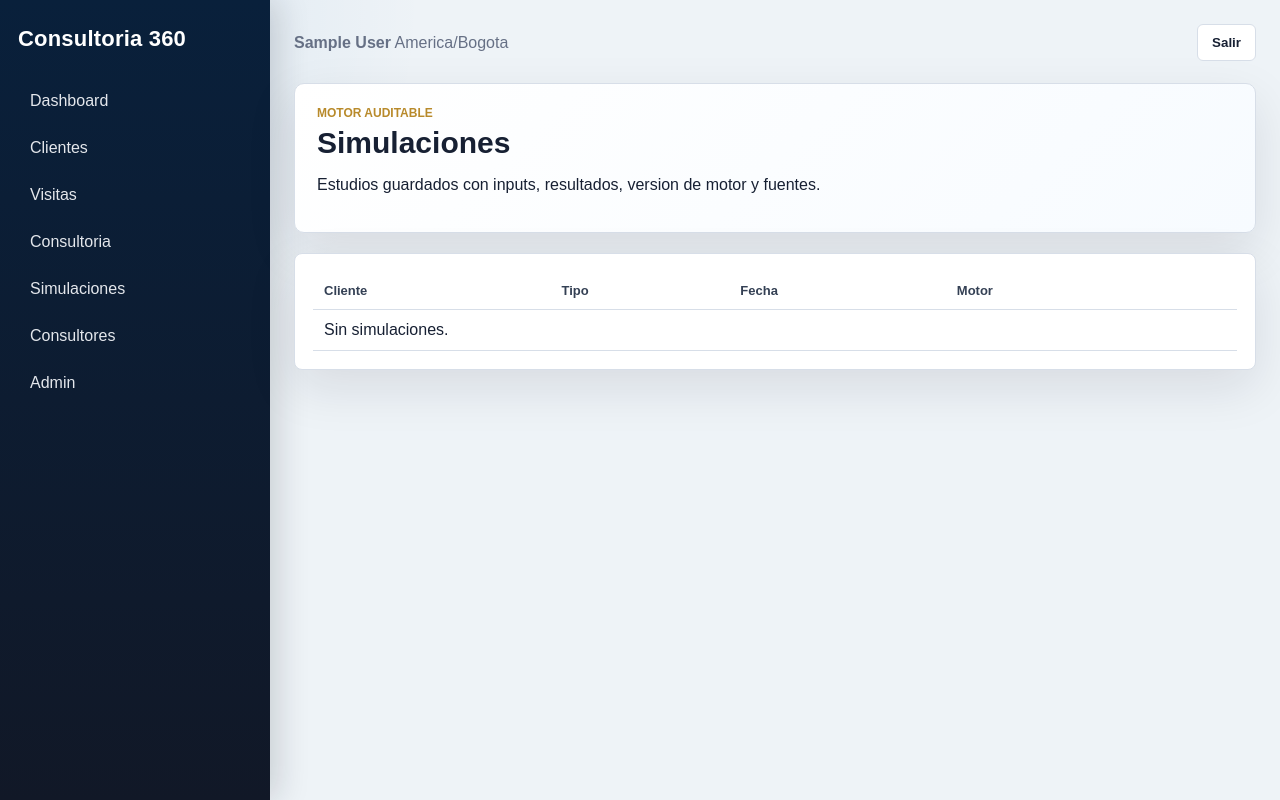
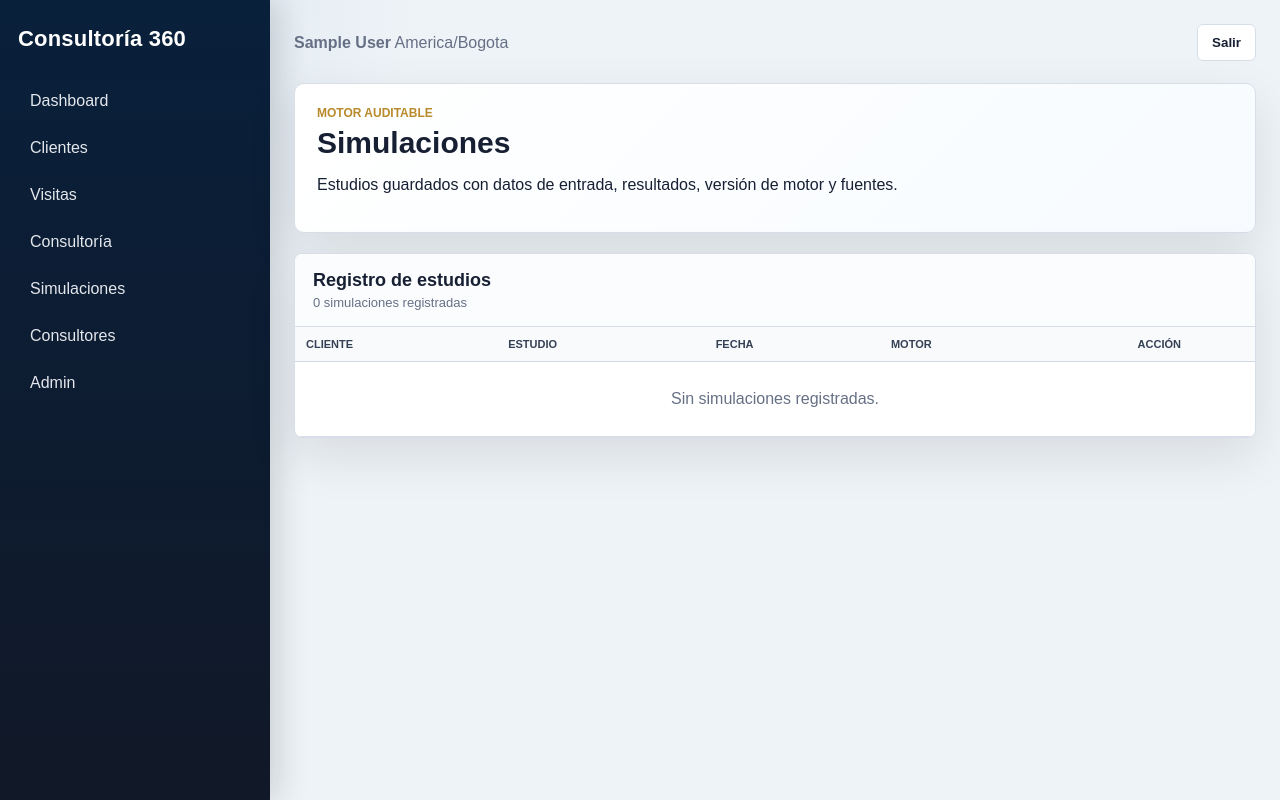
Before and after one commit to Xulian7/metlife, a Django app: page /simuladores/ in a window 1280 px wide. Run offline with Django 5.2, Linux system fonts and the light colour scheme; the visitor is signed in with stand-in values (Sample User, id 1); data comes from the database, SQL or seed files in the repository; data that the repository does not hold is empty.

Commit message:
version 2

```diff
--- a/clientes/forms.py
+++ b/clientes/forms.py
@@ -31,7 +31,7 @@ class ClienteForm(forms.ModelForm):
         super().__init__(*args, **kwargs)
         self.fields["fondo_pensiones"].empty_label = "Seleccione fondo pensional"
         self.fields["estado_relacion"].empty_label = "Seleccione estado"
-        self.fields["sexo"].widget = forms.Select(choices=[("", "Seleccione genero"), ("hombre", "Hombre"), ("mujer", "Mujer")])
+        self.fields["sexo"].widget = forms.Select(choices=[("", "Seleccione género"), ("hombre", "Hombre"), ("mujer", "Mujer")])
         if not self.instance.pk:
             from .models import ClienteEstado
 
--- a/consultoria/views.py
+++ b/consultoria/views.py
@@ -23,7 +23,7 @@ class ConsultoriaCreateView(LoginRequiredMixin, CreateView):
     def form_valid(self, form):
         form.instance.consultor = self.request.user
         response = super().form_valid(form)
-        record_timeline_event(cliente=self.object.cliente, actor=self.request.user, tipo="consultoria", titulo="Diagnostico de consultoria iniciado", descripcion=self.object.diagnostico)
+        record_timeline_event(cliente=self.object.cliente, actor=self.request.user, tipo="consultoria", titulo="Diagnóstico de consultoría iniciado", descripcion=self.object.diagnostico)
         return response
 
 
--- a/simuladores/tests.py
+++ b/simuladores/tests.py
@@ -47,7 +47,7 @@ class SimuladorPersistenceTests(TestCase):
         )
         self.assertEqual(simulacion.tipo, "brechas_panorama_reforma")
         self.assertIn("no-vigencia-plena", simulacion.normativa_version)
-        self.assertEqual(simulacion.resultados_json["estado_normativo"], "Modelo consultivo no activado como regla juridica vigente plena")
+        self.assertEqual(simulacion.resultados_json["estado_normativo"], "Modelo consultivo no activado como regla jurídica vigente plena")
 
     def test_default_comparative_scenario_stores_tables_and_detail_page(self):
         user = get_user_model().objects.create_user(username="consultor3", password="clave")
@@ -72,7 +72,7 @@ class SimuladorPersistenceTests(TestCase):
         self.assertEqual(len(simulacion.resultados_json["proyecciones"]), 4)
         self.client.force_login(user)
         response = self.client.get(reverse("simuladores:detail", args=[simulacion.pk]), follow=True)
-        self.assertContains(response, "Proyeccion por densidad de cotizacion")
+        self.assertContains(response, "Proyección por densidad de cotización")
         self.assertContains(response, "Panorama Ley 100")
 
     def test_automatic_scenario_uses_transition_threshold(self):
--- a/simuladores/views.py
+++ b/simuladores/views.py
@@ -20,7 +20,24 @@ class SimulacionListView(LoginRequiredMixin, ListView):
 
 
 def labelize(key: str) -> str:
-    return key.replace("_", " ").capitalize()
+    labels = {
+        "anio": "Año",
+        "anios": "Años",
+        "ibc_ultimos_10_anios": "IBC promedio 10 años",
+        "edad_requisito_rpm": "Edad requisito RPM",
+        "semanas_requeridas_transicion_ley_2381": "Semanas requeridas transición Ley 2381",
+        "cumple_regimen_transicion_ley_2381": "Cumple régimen de transición Ley 2381",
+        "regimen_simulacion_recomendado": "Régimen de simulación recomendado",
+        "fundamento_decision_regimen": "Fundamento de decisión de régimen",
+        "regimen_aplicado": "Régimen aplicado",
+        "estado_normativo": "Estado normativo",
+        "pension_vejez_rpm_ley_100": "Pensión vejez RPM Ley 100",
+        "pension_vejez_rais_ley_100": "Pensión vejez RAIS Ley 100",
+        "pension_total_reforma": "Pensión total Reforma",
+        "brecha_menor_vejez": "Brecha menor de vejez",
+        "tasa_aporte_acumulacion": "Tasa acumulación RAIS/ACCAI",
+    }
+    return labels.get(key, key.replace("_", " ").capitalize())
 
 
 def value_label(value) -> str:
--- a/static/css/app.css
+++ b/static/css/app.css
@@ -14,6 +14,7 @@ h1 { font-size: 30px; margin: 0; }
 h2 { margin-top: 0; font-size: 20px; }
 .button, button { border: 0; border-radius: 6px; background: var(--brand); color: white; padding: 10px 14px; font-weight: 700; cursor: pointer; display: inline-block; }
 .button.secondary, button.ghost { background: white; color: var(--ink); border: 1px solid var(--line); }
+.button.tertiary { background: #f8fafc; color: var(--brand-dark); border: 1px solid var(--line); padding: 8px 11px; }
 .kpis { display: grid; grid-template-columns: repeat(4, minmax(140px, 1fr)); gap: 14px; margin-bottom: 18px; }
 .kpis article, .panel, .form-section { background: var(--surface); border: 1px solid var(--line); border-radius: 8px; padding: 18px; box-shadow: var(--shadow); }
 .kpis span { color: var(--muted); display: block; }
@@ -23,6 +24,21 @@ table { width: 100%; border-collapse: collapse; }
 th, td { border-bottom: 1px solid var(--line); text-align: left; padding: 11px; vertical-align: top; }
 th { color: #344054; font-size: 13px; }
 td small, th small { color: var(--muted); }
+.data-panel { padding: 0; overflow: hidden; }
+.table-toolbar { display: flex; align-items: center; justify-content: space-between; gap: 16px; padding: 16px 18px; border-bottom: 1px solid var(--line); background: #fbfcfe; }
+.table-toolbar h2 { margin: 0; font-size: 18px; }
+.table-toolbar p { margin: 4px 0 0; color: var(--muted); font-size: 13px; }
+.data-table { font-variant-numeric: tabular-nums; }
+.data-table thead th { position: sticky; top: 0; z-index: 1; background: #f8fafc; border-bottom: 1px solid #cfd8e3; text-transform: uppercase; letter-spacing: 0; font-size: 11px; }
+.data-table tbody tr { transition: background .16s ease; }
+.data-table tbody tr:hover { background: #f6faff; }
+.data-table td { height: 50px; }
+.primary-cell strong, .primary-cell small, .simulation-table td small { display: block; }
+.primary-cell strong { color: var(--ink); }
+.status-pill { display: inline-block; max-width: 100%; border: 1px solid #b8d5ee; background: #eef7ff; color: var(--brand-dark); border-radius: 999px; padding: 4px 9px; font-size: 12px; font-weight: 800; margin-bottom: 5px; }
+.date-cell, .actions-cell { text-align: center; white-space: nowrap; }
+.number-cell { text-align: right; white-space: nowrap; }
+.empty-cell { text-align: center; color: var(--muted); padding: 28px; }
 .badge { display: inline-block; border-radius: 999px; background: #e6f4f1; color: #006b5b; padding: 4px 9px; font-size: 12px; font-weight: 700; }
 .form-grid p { display: grid; grid-template-columns: 220px 1fr; gap: 12px; align-items: center; }
 input, select, textarea { width: 100%; border: 1px solid var(--line); border-radius: 6px; padding: 9px 10px; font: inherit; background: white; }
--- a/templates/base.html
+++ b/templates/base.html
@@ -1,20 +1,21 @@
 {% load static %}
 <!doctype html>
-<html lang="es">
+<html lang="es-CO">
 <head>
   <meta charset="utf-8">
+  <meta http-equiv="Content-Language" content="es-CO">
   <meta name="viewport" content="width=device-width, initial-scale=1">
-  <title>MetLife Consultoria</title>
+  <title>MetLife Consultoría</title>
   <link rel="stylesheet" href="{% static 'css/app.css' %}">
 </head>
 <body>
   <aside class="sidebar">
-    <div class="brand">Consultoria 360</div>
+    <div class="brand">Consultoría 360</div>
     <nav>
       <a href="{% url 'dashboard' %}">Dashboard</a>
       <a href="{% url 'clientes:list' %}">Clientes</a>
       <a href="{% url 'visitas:list' %}">Visitas</a>
-      <a href="{% url 'consultoria:list' %}">Consultoria</a>
+      <a href="{% url 'consultoria:list' %}">Consultoría</a>
       <a href="{% url 'simuladores:list' %}">Simulaciones</a>
       {% if request.user.is_staff %}<a href="{% url 'consultores:list' %}">Consultores</a>{% endif %}
       <a href="{% url 'admin:index' %}">Admin</a>
--- a/templates/consultoria/caso_list.html
+++ b/templates/consultoria/caso_list.html
@@ -1,5 +1,5 @@
 {% extends "base.html" %}
 {% block content %}
-<section class="hero"><h1>Consultoria guiada</h1><a class="button" href="{% url 'consultoria:create' %}">Nuevo diagnostico</a></section>
-<section class="panel">{% for caso in casos %}<p><strong>{{ caso.cliente }}</strong> - {{ caso.estado }} - {{ caso.actualizado_en }}</p>{% empty %}<p>Sin diagnosticos.</p>{% endfor %}</section>
+<section class="hero"><h1>Consultoría guiada</h1><a class="button" href="{% url 'consultoria:create' %}">Nuevo diagnóstico</a></section>
+<section class="panel">{% for caso in casos %}<p><strong>{{ caso.cliente }}</strong> - {{ caso.estado }} - {{ caso.actualizado_en }}</p>{% empty %}<p>Sin diagnósticos.</p>{% endfor %}</section>
 {% endblock %}
--- a/templates/registration/login.html
+++ b/templates/registration/login.html
@@ -1,15 +1,16 @@
 {% load static %}
 <!doctype html>
-<html lang="es">
+<html lang="es-CO">
 <head>
   <meta charset="utf-8">
+  <meta http-equiv="Content-Language" content="es-CO">
   <meta name="viewport" content="width=device-width, initial-scale=1">
   <title>Ingreso</title>
   <link rel="stylesheet" href="{% static 'css/app.css' %}">
 </head>
 <body class="login-page">
   <main class="login-box">
-    <h1>Consultoria 360</h1>
+    <h1>Consultoría 360</h1>
     <form method="post">
       {% csrf_token %}
       {{ form.as_p }}
--- a/templates/seguros/diagnostico_list.html
+++ b/templates/seguros/diagnostico_list.html
@@ -1,11 +1,11 @@
 {% extends "base.html" %}
 {% block content %}
-<section class="hero"><h1>Seguros y proteccion</h1></section>
+<section class="hero"><h1>Seguros y protección</h1></section>
 <section class="panel">
   {% for diagnostico in diagnosticos %}
     <p><strong>{{ diagnostico.cliente }}</strong> - brecha {{ diagnostico.brecha_proteccion }}</p>
   {% empty %}
-    <p>Sin diagnosticos de proteccion.</p>
+    <p>Sin diagnósticos de protección.</p>
   {% endfor %}
 </section>
 {% endblock %}
--- a/templates/simuladores/simulacion_list.html
+++ b/templates/simuladores/simulacion_list.html
@@ -1,29 +1,47 @@
 {% extends "base.html" %}
 {% block content %}
-<section class="hero"><div><p class="eyebrow">Motor auditable</p><h1>Simulaciones</h1><p>Estudios guardados con inputs, resultados, version de motor y fuentes.</p></div></section>
-<section class="panel">
+<section class="hero">
+  <div>
+    <p class="eyebrow">Motor auditable</p>
+    <h1>Simulaciones</h1>
+    <p>Estudios guardados con datos de entrada, resultados, versión de motor y fuentes.</p>
+  </div>
+</section>
+<section class="panel data-panel">
+  <div class="table-toolbar">
+    <div>
+      <h2>Registro de estudios</h2>
+      <p>{{ simulaciones|length }} simulaciones registradas</p>
+    </div>
+  </div>
   <div class="table-scroll">
-    <table>
+    <table class="data-table simulation-table">
       <thead>
         <tr>
           <th>Cliente</th>
-          <th>Tipo</th>
+          <th>Estudio</th>
           <th>Fecha</th>
           <th>Motor</th>
-          <th></th>
+          <th class="actions-cell">Acción</th>
         </tr>
       </thead>
       <tbody>
         {% for simulacion in simulaciones %}
           <tr>
-            <td><strong>{{ simulacion.cliente }}</strong><br><small>{{ simulacion.cliente.regimen_pensional }}</small></td>
-            <td>{{ simulacion.tipo }}<br><small>{{ simulacion.normativa_version }}</small></td>
-            <td>{{ simulacion.fecha|date:"Y-m-d H:i" }}</td>
-            <td>{{ simulacion.version_motor }}</td>
-            <td><a class="button secondary" href="{{ simulacion.get_absolute_url }}">Ver detalle</a></td>
+            <td class="primary-cell">
+              <strong>{{ simulacion.cliente }}</strong>
+              <small>{{ simulacion.cliente.regimen_pensional }}</small>
+            </td>
+            <td>
+              <span class="status-pill">{{ simulacion.tipo_label }}</span>
+              <small>{{ simulacion.normativa_version }}</small>
+            </td>
+            <td class="date-cell">{{ simulacion.fecha|date:"Y-m-d H:i" }}</td>
+            <td class="number-cell">{{ simulacion.version_motor }}</td>
+            <td class="actions-cell"><a class="button tertiary" href="{{ simulacion.get_absolute_url }}">Ver detalle</a></td>
           </tr>
         {% empty %}
-          <tr><td colspan="5">Sin simulaciones.</td></tr>
+          <tr><td colspan="5" class="empty-cell">Sin simulaciones registradas.</td></tr>
         {% endfor %}
       </tbody>
     </table>
```
Also changed, not shown: pensiones/services.py (+7 -7 lines), simuladores/forms.py (+8 -8 lines), simuladores/models.py (+10 -0 lines), templates/clientes/cliente_detail.html (+4 -4 lines), templates/clientes/cliente_form.html (+6 -6 lines), templates/core/dashboard.html (+4 -4 lines), templates/simuladores/brechas_form.html (+5 -5 lines), templates/simuladores/simulacion_detail.html (+7 -7 lines).
